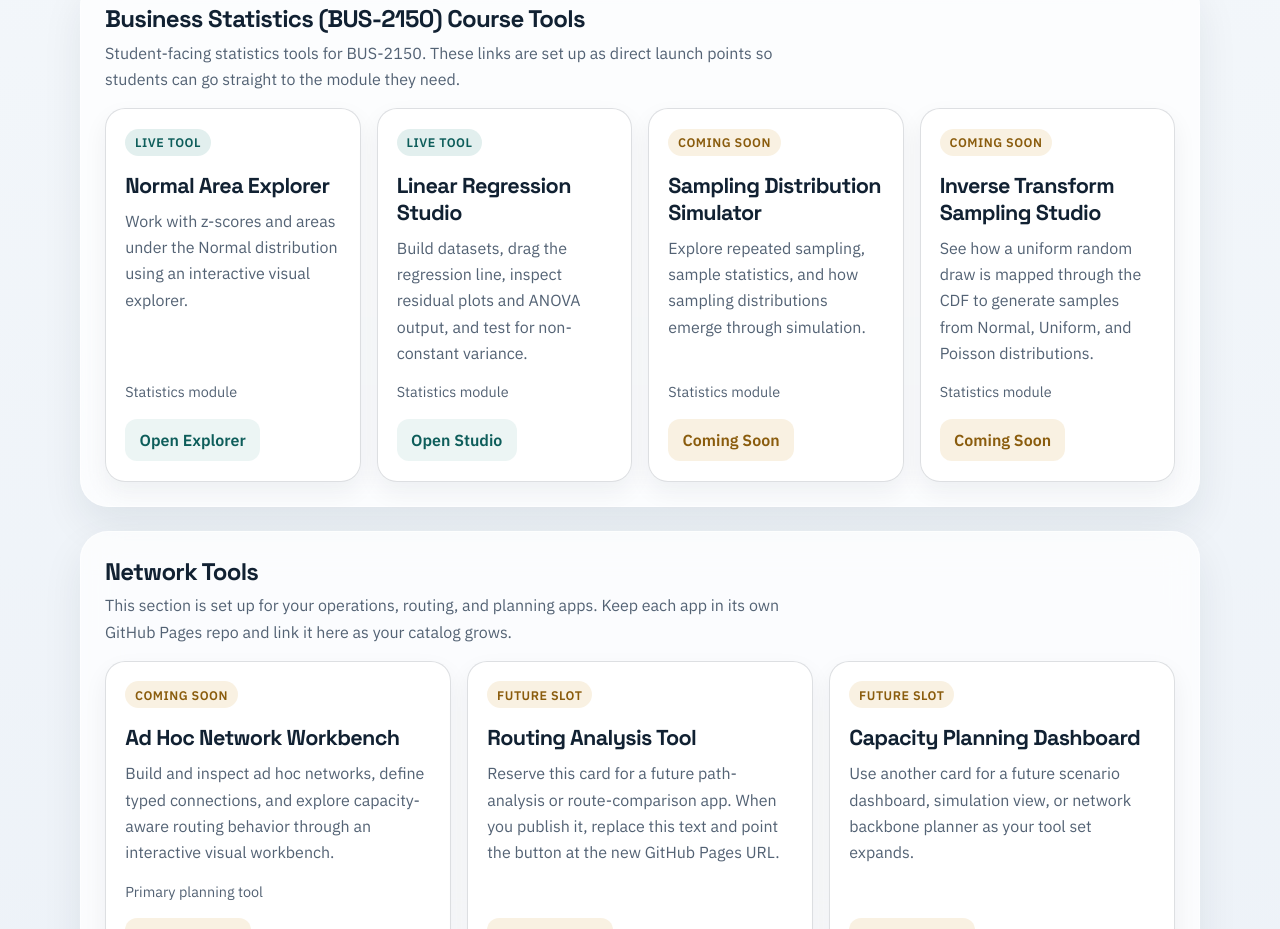
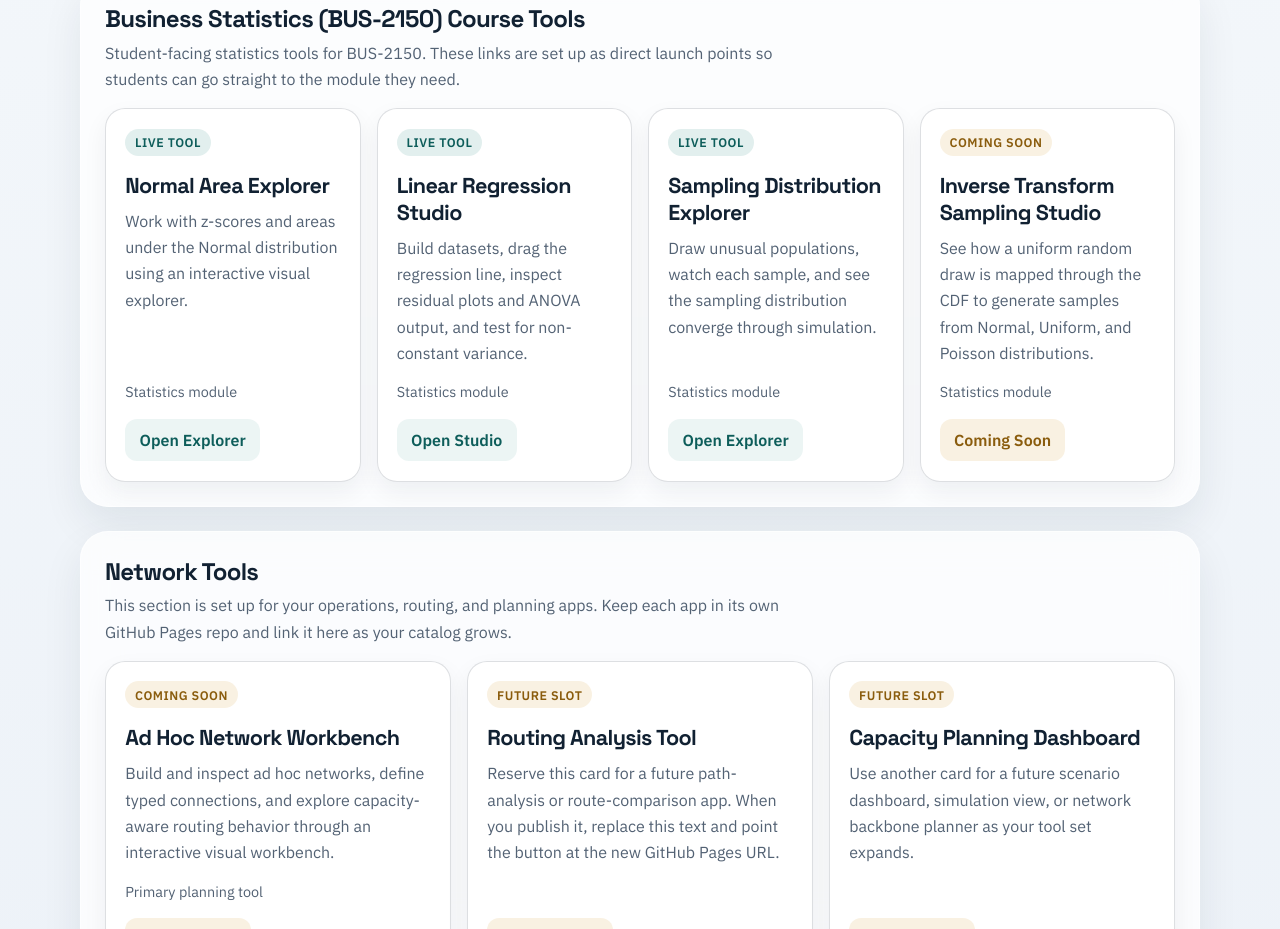
Before and after one commit to rhartlage/rhartlage.github.io, a plain HTML site: page index.html in a window 1280 px wide. Shown: the part 953-1882 px from the top of the page. Drawn offline with Linux system fonts and the light colour scheme.

Commit message:
Update sampling distribution tool card

```diff
--- a/index.html
+++ b/index.html
@@ -500,13 +500,13 @@
         </article>
 
         <article class="card">
-          <span class="status status-soon">Coming Soon</span>
-          <h3>Sampling Distribution Simulator</h3>
+          <span class="status status-live">Live Tool</span>
+          <h3>Sampling Distribution Explorer</h3>
           <p>
-            Explore repeated sampling, sample statistics, and how sampling distributions emerge through simulation.
+            Draw unusual populations, watch each sample, and see the sampling distribution converge through simulation.
           </p>
           <div class="meta">Statistics module</div>
-          <span class="card-link card-link-disabled">Coming Soon</span>
+          <a class="card-link" href="https://rhartlage.github.io/stats-tools/modules/sampling-distribution/">Open Explorer</a>
         </article>
 
         <article class="card">
```
